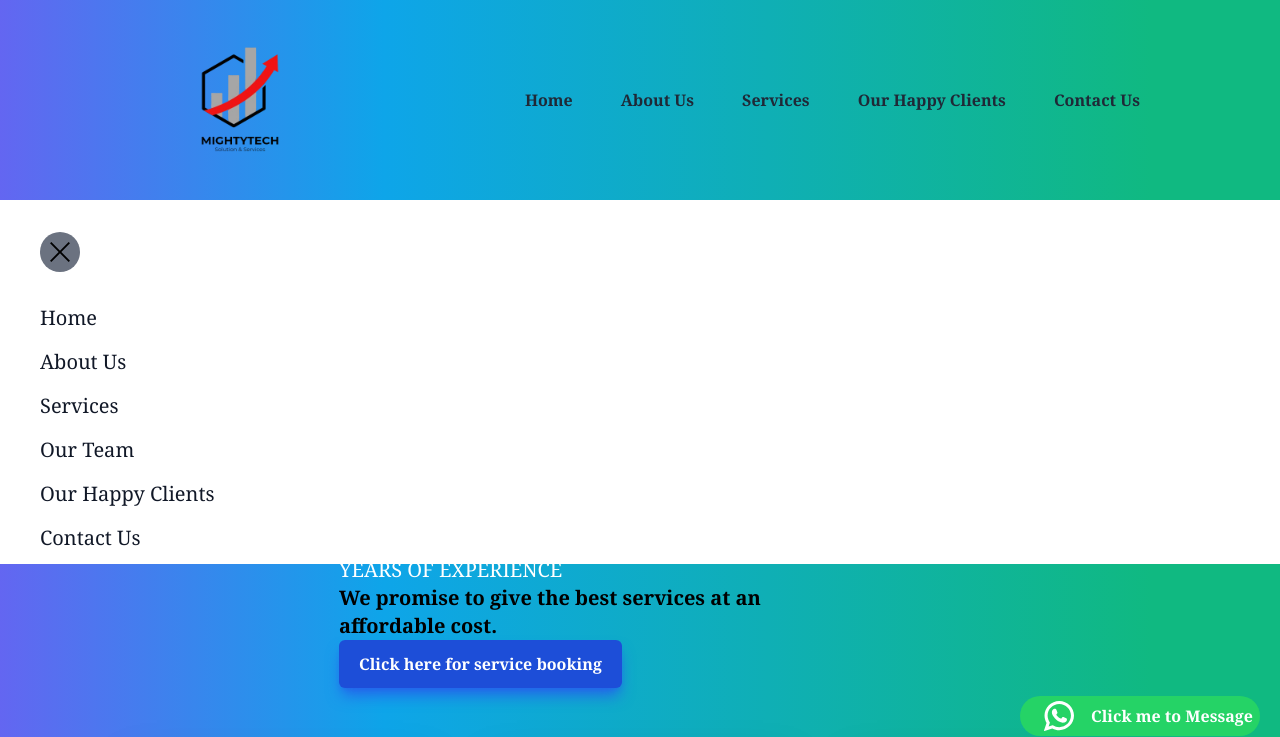
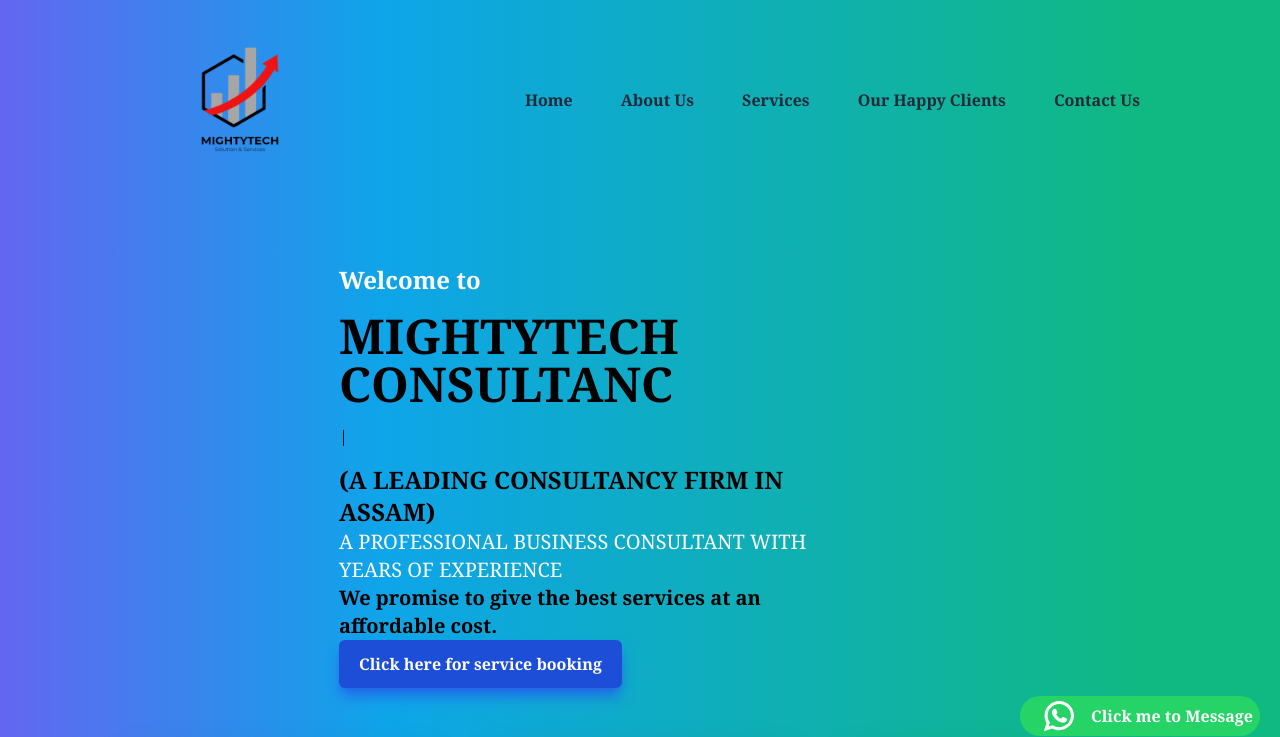
Before and after one commit to NirmalJT/StaticWebsite-Service-provide-site, a website: page index.html in a window 1280 px wide. Shown: the top 737 px of the page. Drawn offline with nearby package versions, Linux system fonts and the light colour scheme.

Commit message:
fix the mobiel navbar bug

```diff
--- a/index.html
+++ b/index.html
@@ -85,7 +85,7 @@
         </nav>
         <!-- Mobile Navbar -->
         <nav
-          class="transition-all duration-75 ease-in-out navBar w-full h-fit pb-3 bg-white absolute right-0 z-50"
+          class=" hidden transition-all duration-75 ease-in-out navBar w-full h-fit pb-3 bg-white absolute right-0 z-50"
         >
           <div class="mt-8 mx-10">
             <div
```
